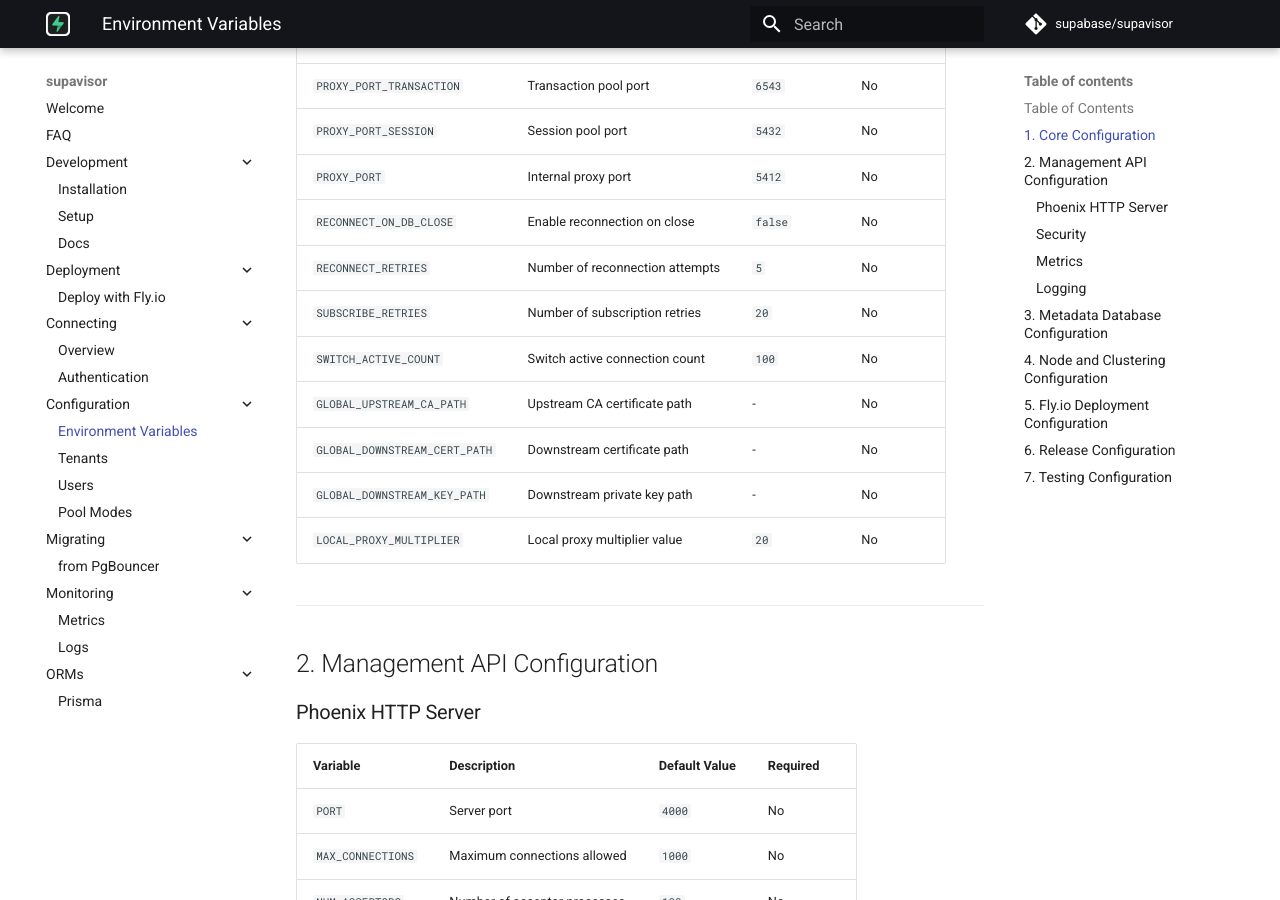
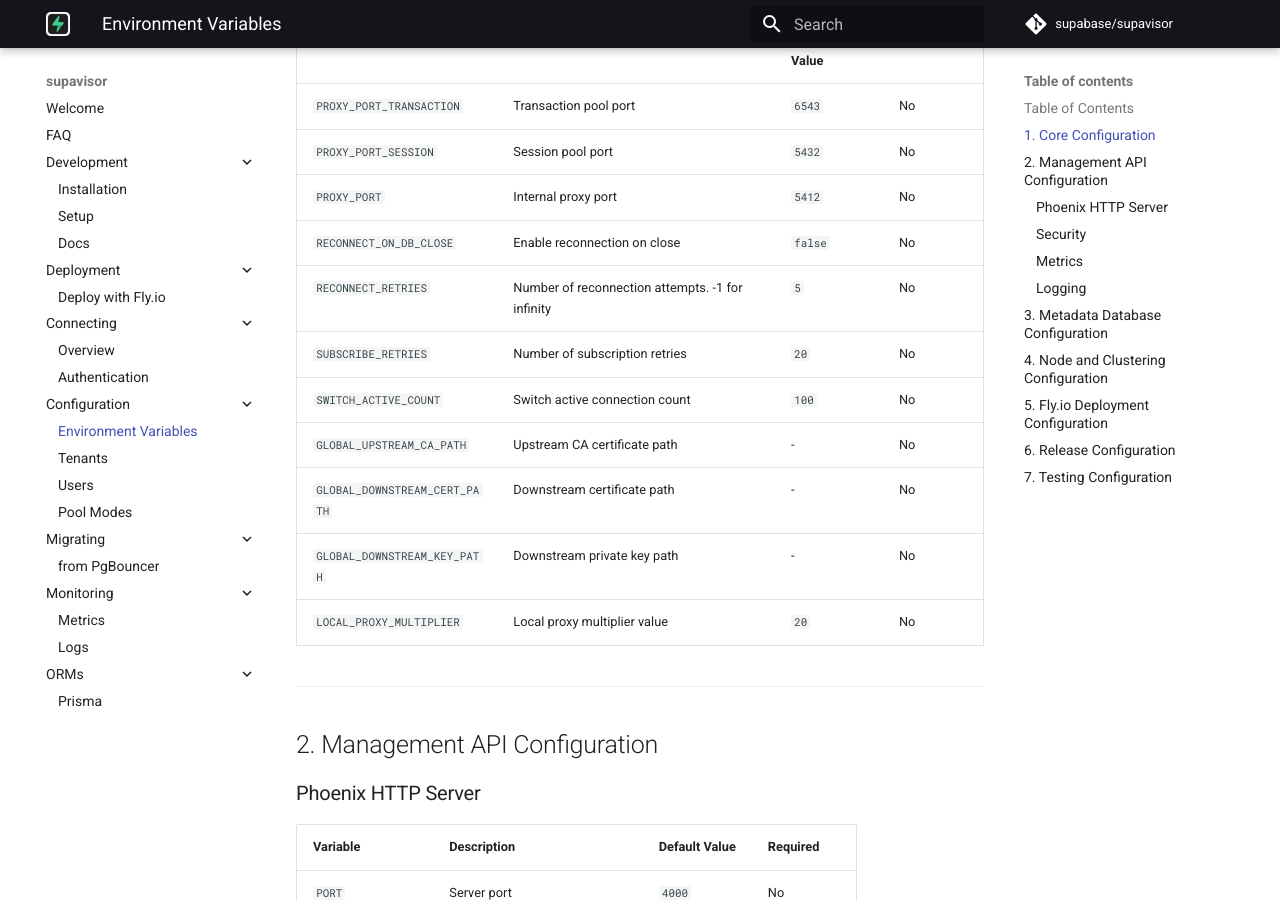
Before and after one commit to supabase/supavisor, an MkDocs documentation site: the page built from docs/configuration/env.md, in a window 1280 px wide and 900 px high, scrolled down 783 px. Built offline with MkDocs 1.6.1 and Material for MkDocs 9.7.7, drawn with Linux system fonts in a browser that asks for light colours; comment, search, counter and statistics services are not loaded.

Commit message:
feat: runtime-configurable connection retries. Support -1 for infinity (#705)

```diff
--- a/docs/configuration/env.md
+++ b/docs/configuration/env.md
@@ -20,19 +20,19 @@ This document provides a categorized list of all environment variables used in S
 
 ## 1. Core Configuration
 
-| Variable                      | Description                     | Default Value | Required |
-| ----------------------------- | ------------------------------- | ------------- | -------- |
-| `PROXY_PORT_TRANSACTION`      | Transaction pool port           | `6543`        | No       |
-| `PROXY_PORT_SESSION`          | Session pool port               | `5432`        | No       |
-| `PROXY_PORT`                  | Internal proxy port             | `5412`        | No       |
-| `RECONNECT_ON_DB_CLOSE`       | Enable reconnection on close    | `false`       | No       |
-| `RECONNECT_RETRIES`           | Number of reconnection attempts | `5`           | No       |
-| `SUBSCRIBE_RETRIES`           | Number of subscription retries  | `20`          | No       |
-| `SWITCH_ACTIVE_COUNT`         | Switch active connection count  | `100`         | No       |
-| `GLOBAL_UPSTREAM_CA_PATH`     | Upstream CA certificate path    | -             | No       |
-| `GLOBAL_DOWNSTREAM_CERT_PATH` | Downstream certificate path     | -             | No       |
-| `GLOBAL_DOWNSTREAM_KEY_PATH`  | Downstream private key path     | -             | No       |
-| `LOCAL_PROXY_MULTIPLIER`      | Local proxy multiplier value    | `20`          | No       |
+| Variable                      | Description                                      | Default Value | Required |
+| ----------------------------- | ------------------------------------------------ | ------------- | -------- |
+| `PROXY_PORT_TRANSACTION`      | Transaction pool port                            | `6543`        | No       |
+| `PROXY_PORT_SESSION`          | Session pool port                                | `5432`        | No       |
+| `PROXY_PORT`                  | Internal proxy port                              | `5412`        | No       |
+| `RECONNECT_ON_DB_CLOSE`       | Enable reconnection on close                     | `false`       | No       |
+| `RECONNECT_RETRIES`           | Number of reconnection attempts. -1 for infinity | `5`           | No       |
+| `SUBSCRIBE_RETRIES`           | Number of subscription retries                   | `20`          | No       |
+| `SWITCH_ACTIVE_COUNT`         | Switch active connection count                   | `100`         | No       |
+| `GLOBAL_UPSTREAM_CA_PATH`     | Upstream CA certificate path                     | -             | No       |
+| `GLOBAL_DOWNSTREAM_CERT_PATH` | Downstream certificate path                      | -             | No       |
+| `GLOBAL_DOWNSTREAM_KEY_PATH`  | Downstream private key path                      | -             | No       |
+| `LOCAL_PROXY_MULTIPLIER`      | Local proxy multiplier value                     | `20`          | No       |
 
 ---
 
```
Also changed, not shown: 3 other files.
